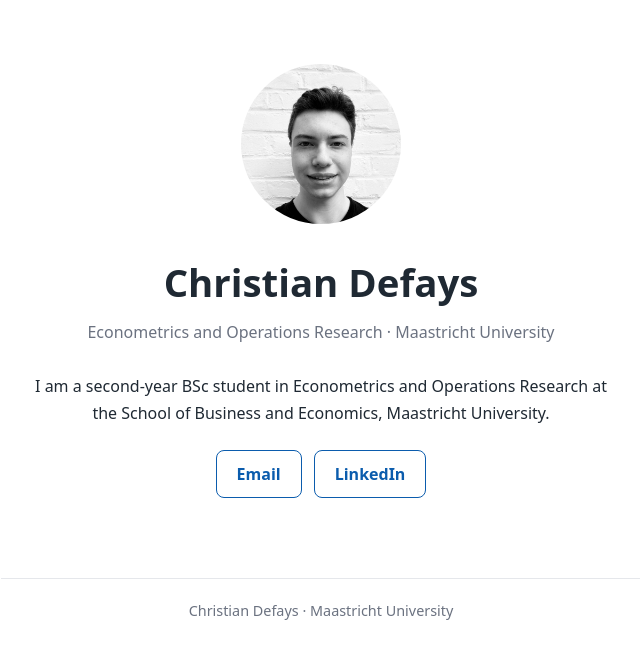
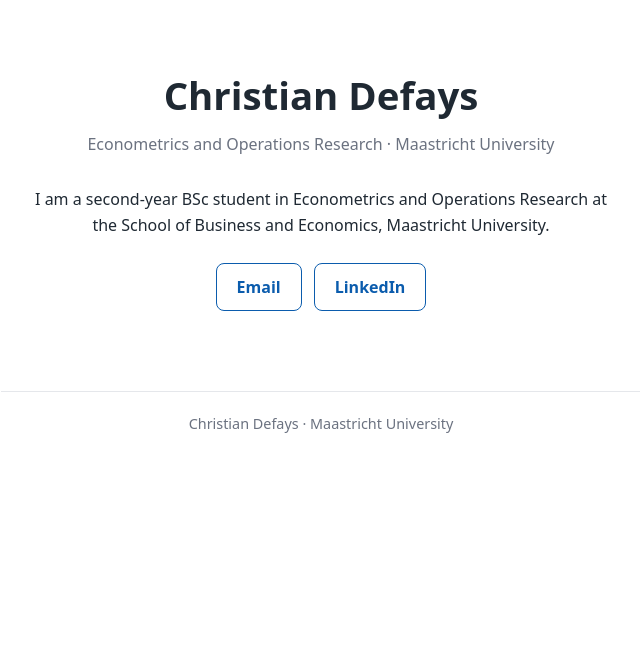
Before and after one commit to ChristianDefays/ChristianDefays.github.io, a plain HTML site: page index.html in a window 1280 px wide. Shown: the whole page, without its empty margins (319-959 px from the left). Drawn offline with Linux system fonts and the light colour scheme.

Commit message:
Update index.html

```diff
--- a/index.html
+++ b/index.html
@@ -13,7 +13,6 @@
     * { box-sizing: border-box; }
     body { margin: 0; background: var(--bg); color: var(--text); font-family: system-ui, -apple-system, "Segoe UI", Arial, sans-serif; line-height: 1.65; }
     main { max-width: 640px; margin: 0 auto; padding: 64px 24px 40px; text-align: center; }
-    .photo { width: 160px; height: 160px; border-radius: 50%; object-fit: cover; margin-bottom: 20px; }
     h1 { font-size: 2.4rem; margin: 0 0 4px; }
     .subtitle { color: var(--muted); margin: 0 0 28px; }
     p { margin: 0 0 24px; }
@@ -25,7 +24,6 @@
 </head>
 <body>
   <main>
-    <img class="photo" src="profile.jpg" alt="Portrait of Christian Defays">
     <h1>Christian Defays</h1>
     <p class="subtitle">Econometrics and Operations Research · Maastricht University</p>
     <p>I am a second-year BSc student in Econometrics and Operations Research at the School of Business and Economics, Maastricht University.</p>
```
